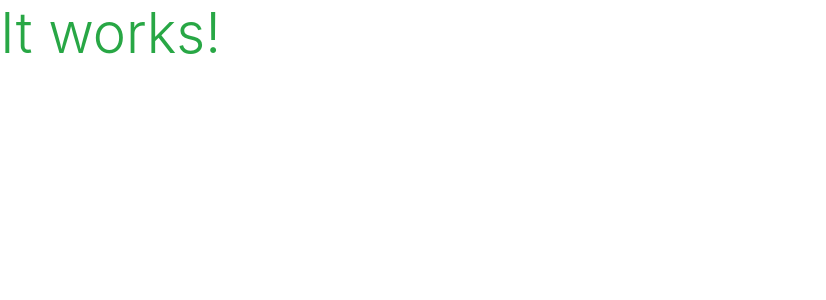
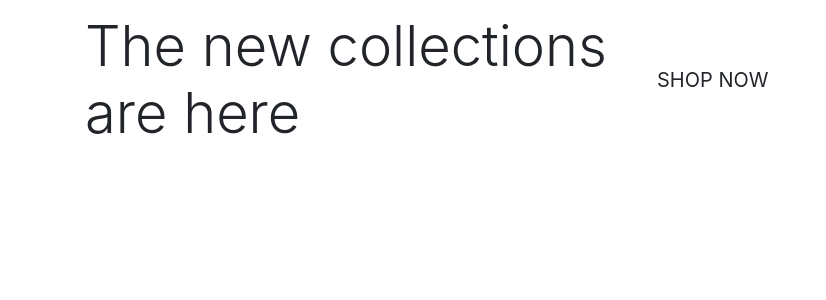
Before and after one commit to 2macs/django-boutique-ado, a Django app: page / in a window 1280 px wide. Shown: the top 300 px of the page, without its empty margins (0-826 px from the left). Run offline with Django 3.2, Linux system fonts and the light colour scheme.

Commit message:
added homepage content

```diff
--- a/home/templates/home/index.html
+++ b/home/templates/home/index.html
@@ -1,7 +1,31 @@
 {% extends 'base.html' %}
 {% load static %}
 
+{% block page_header %}
+<div class="container header-container">
+    <div class="row">
+        <div class="col">
+
+        </div>
+    </div>
+</div>
+{% endblock %}
+
+
 {% block content %}
-<h1 class="display-4 text-success">It works!</h1>
+<!-- h-100 class vertically fills the container and row, my-auto vertically centers content -->
+<div class="container h-100">
+    <div class="row h-100">
+        <div class="col-7 col-md-6 my-auto">
+            <h1 class="display-4 logo-font text-black">The new collections are here</h1>
+        </div>
+        <div class="my-5">
+            <h4>
+                <a href="" class="shop-now-button btn btn-lg rounded-0 text-uppercase py-3 ">Shop now</a>
+            </h4>
+        </div>
+
+    </div>
+</div>
 
 {% endblock %}
```
